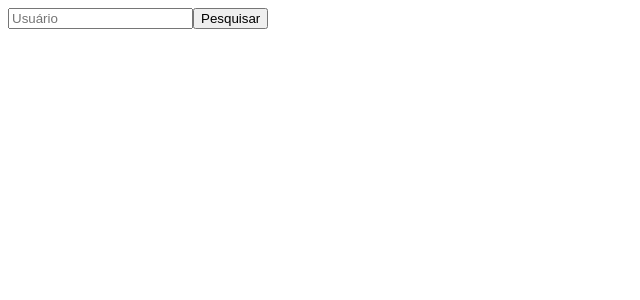
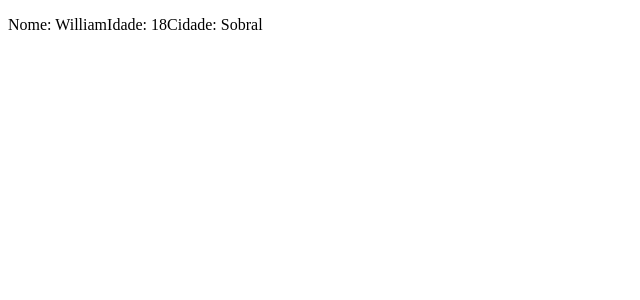
Before and after one commit to williambrunos/Hiring-Coders-React, a React (Create React App) app: page / in a window 1280 px wide. Shown: the top 300 px of the page, without its empty margins (0-640 px from the left). Built offline with nearby package versions, Linux system fonts and the light colour scheme.

Commit message:
exercising about props

```diff
--- a/src/App.js
+++ b/src/App.js
@@ -1,10 +1,10 @@
 import { React, useState } from 'react';
+import Data from './Components/Data';
 
 export default function App(props) {
   return (
     <>
-      <input type="text" name="usuario" className="usuarioInput" placeholder="Usuário"/>
-      <button type="submit">Pesquisar</button>
+      <Data />
     </>
   );
 }
--- /dev/null
+++ b/src/Components/Data.js
@@ -0,0 +1,8 @@
+import React from 'react';
+import Header from './Header';
+
+export default function Data() {
+  return (
+    <Header name="William" age={18} city="Sobral"/>
+  );
+}
--- /dev/null
+++ b/src/Components/Header.js
@@ -0,0 +1,11 @@
+import React from 'react';
+
+export default function Header(props) {
+  return(
+    <p>
+      Nome: { props.name }
+      Idade: { props.age }
+      Cidade: { props.city }
+    </p>
+  );
+}
```
